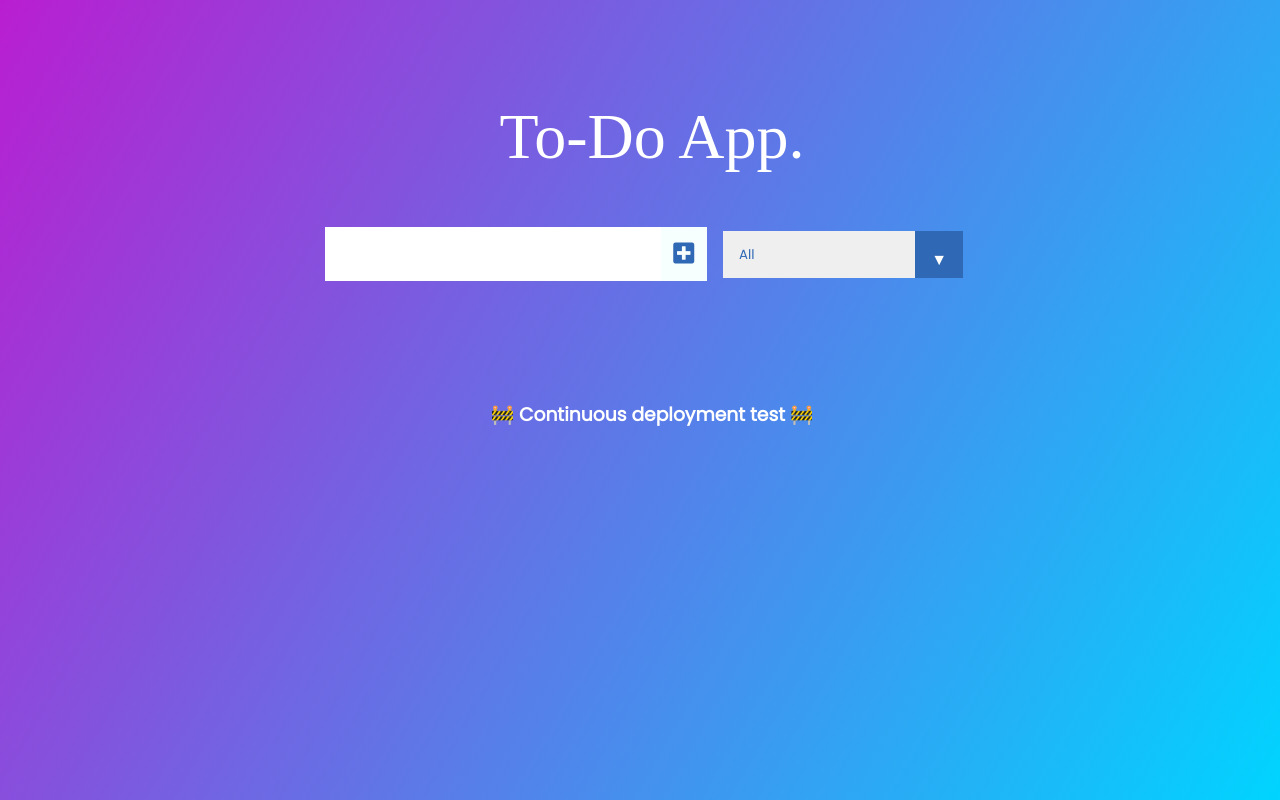
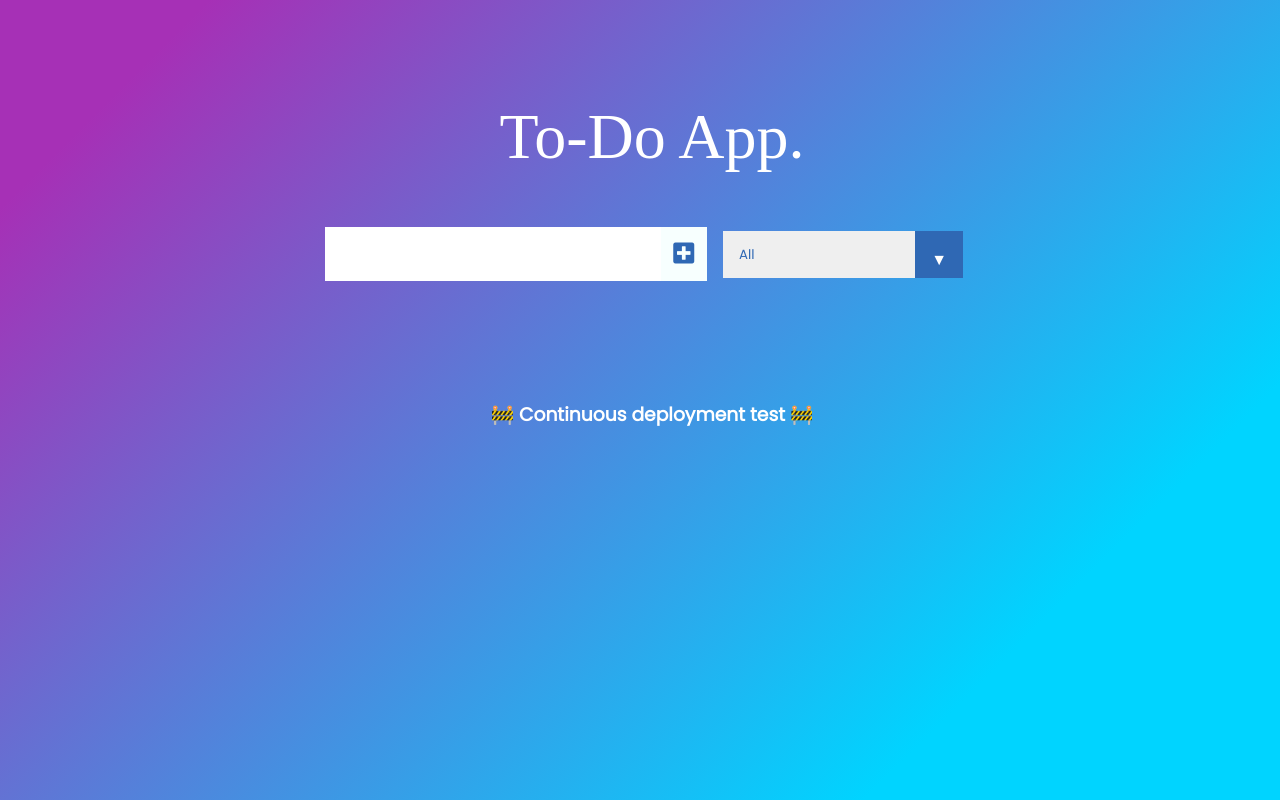
Before and after one commit to T-Bogoslovov/ToDo-List, a React (Create React App) app: page / in a window 1280 px wide. Built offline with nearby package versions, Linux system fonts and the light colour scheme; a web font is replaced by a local one.

Commit message:
Input form doesn't accept null inputText, CSS BG

```diff
--- a/src/App.css
+++ b/src/App.css
@@ -4,7 +4,7 @@
   box-sizing: border-box;
 }
 body {
-  background-image: linear-gradient(120deg, #b91ed0 0%, #00d4ff 100%);
+  background-image: linear-gradient(135deg, #a630b6 10%, #00d4ff 80%);
   color: white;
   font-family: "Poppins", sans-serif;
   min-height: 100vh;
--- a/src/App.js
+++ b/src/App.js
@@ -1,6 +1,6 @@
 import React, { useState, useEffect } from "react";
 import "./App.css";
-//Importing Components
+//Importing custom components
 import Form from "./Components/Form";
 import TodoList from "./Components/TodoList";
 
--- a/src/Components/Form.js
+++ b/src/Components/Form.js
@@ -7,19 +7,22 @@ const Form = ({ setInputText, todos, setTodos, inputText, setStatus }) => {
     setInputText(e.target.value);
   };
   //
+  console.log(todos.value)
   const submitTodoHandler = (e) => {
     e.preventDefault();
-    setTodos([
-      ...todos,
-      { text: inputText, completed: false, id: Math.random() * 1000 },
-    ]);
+    if(inputText !== ''){
+      setTodos([
+        ...todos,
+        { text: inputText, completed: false, id: Math.random() * 1000 },
+      ]);
+    } else {
+      alert("Please input some text!")
+    }
     setInputText("");
   };
   const statusHandler = (e) => {
   setStatus(e.target.value);
 }
-
-
   return (
     <form>
       <input
```
